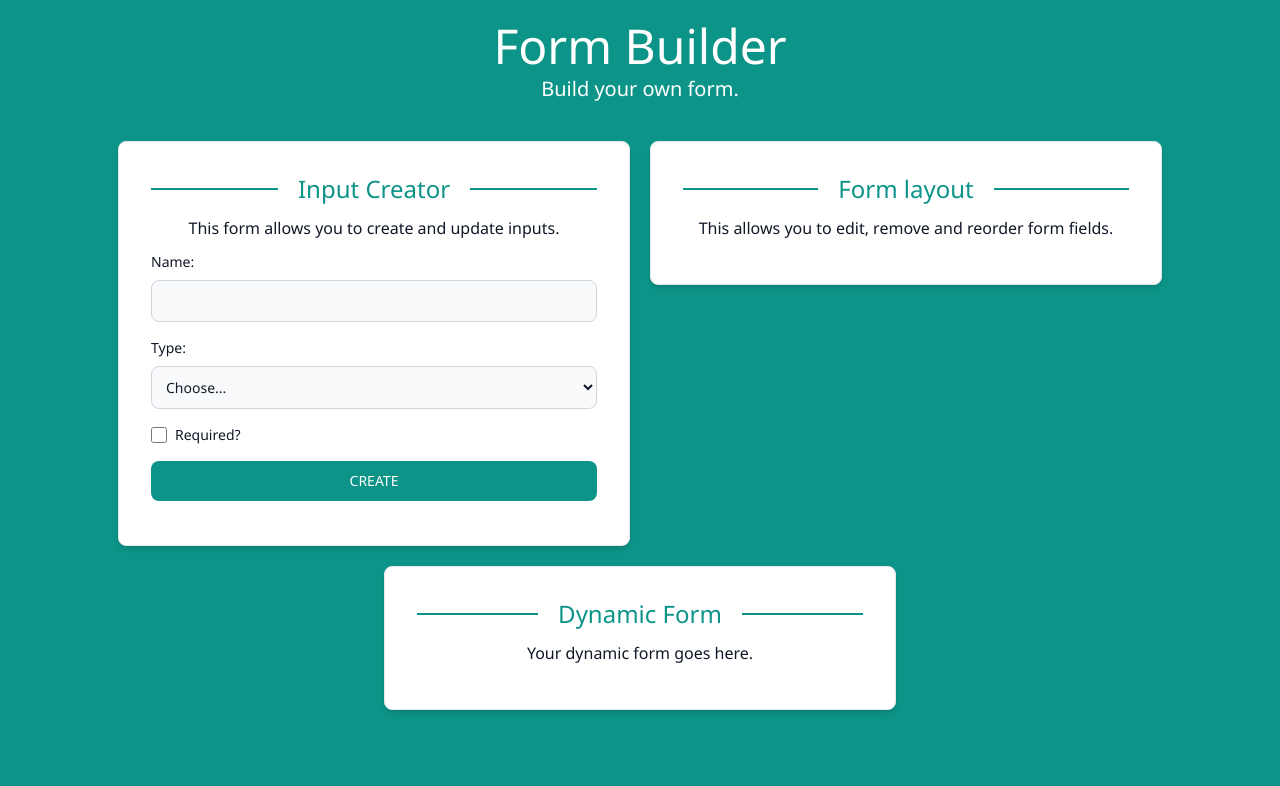
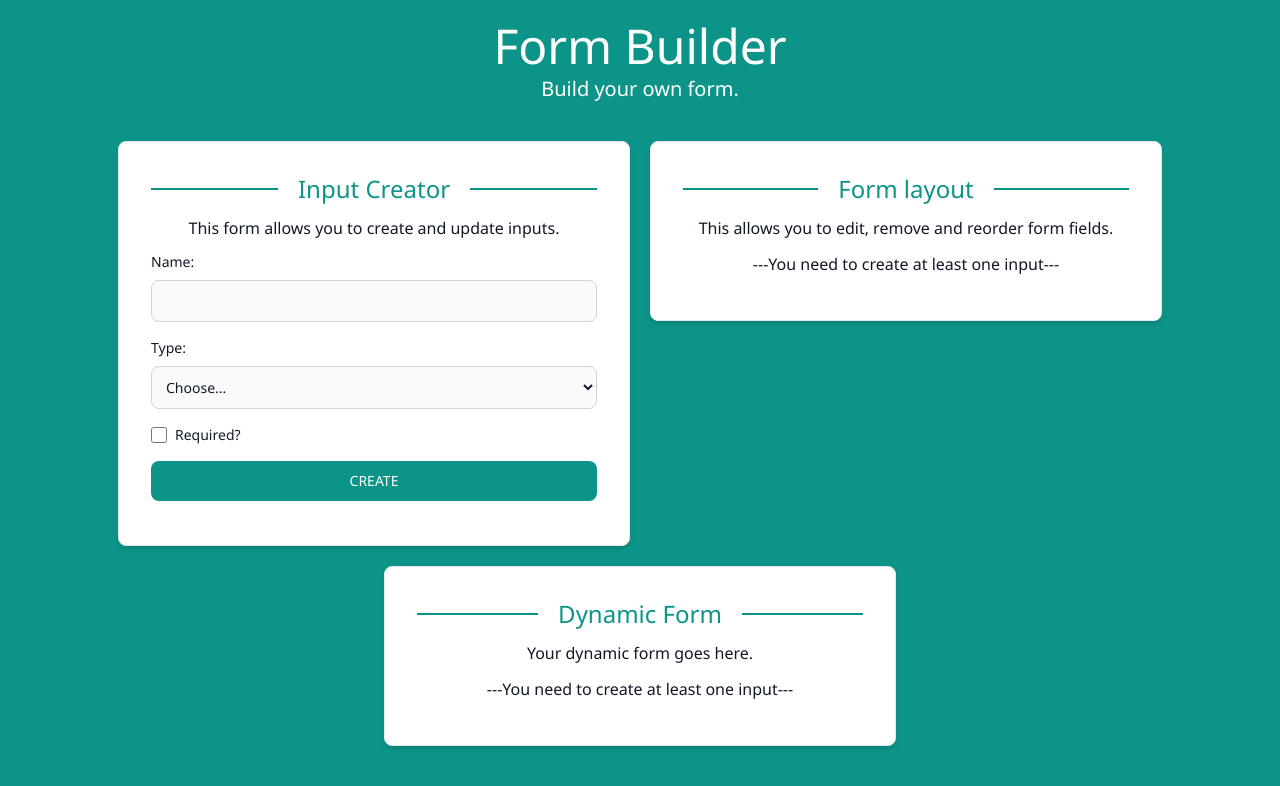
Before and after one commit to RahimGuerfi/dynamic-form-builder, a Next.js app: page / in a window 1280 px wide. Shown: the top 786 px of the page. Built offline with nearby package versions, Linux system fonts and the light colour scheme.

Commit message:
Show alert message when there is no components

```diff
--- a/components/molecules/Form/index.tsx
+++ b/components/molecules/Form/index.tsx
@@ -83,7 +83,8 @@ const Form = (props: Props) => {
       <CardHeader text="Dynamic Form" />
 
       <TextMd text="Your dynamic form goes here." className="mb-3" />
-      {!isEmptyArr(formComponents) && (
+
+      {!isEmptyArr(formComponents) ? (
         <FormProvider {...methods}>
           <form onSubmit={handleSubmit(onSubmit)}>
             {formComponents.map((component) =>
@@ -98,6 +99,11 @@ const Form = (props: Props) => {
             </button>
           </form>
         </FormProvider>
+      ) : (
+        <TextMd
+          text="---You need to create at least one input---"
+          className="mb-3"
+        />
       )}
     </Card>
   );
--- a/components/molecules/FormLayout/index.tsx
+++ b/components/molecules/FormLayout/index.tsx
@@ -30,19 +30,25 @@ const FormLayout = (props: Props) => {
         className="mb-3"
       />
 
+      {!isEmptyArr(formComponents) ? (
+        <>
           <Reorder.Group values={formComponents} onReorder={handleReorder}>
             {formComponents.map((comp) => (
               <Item key={comp.id} data={comp} />
             ))}
           </Reorder.Group>
-
-      {!isEmptyArr(formComponents) && (
           <button
             className="px-5 py-2.5 text-white bg-red-600 hover:bg-red-800 focus:outline-none focus:shadow-outline font-medium rounded-lg text-sm text-center float-right"
             onClick={() => handleDeleteAll()}
           >
             DELETE ALL
           </button>
+        </>
+      ) : (
+        <TextMd
+          text="---You need to create at least one input---"
+          className="mb-3"
+        />
       )}
     </Card>
   );
```
Lines whose indentation alone changed are shown as unchanged.
